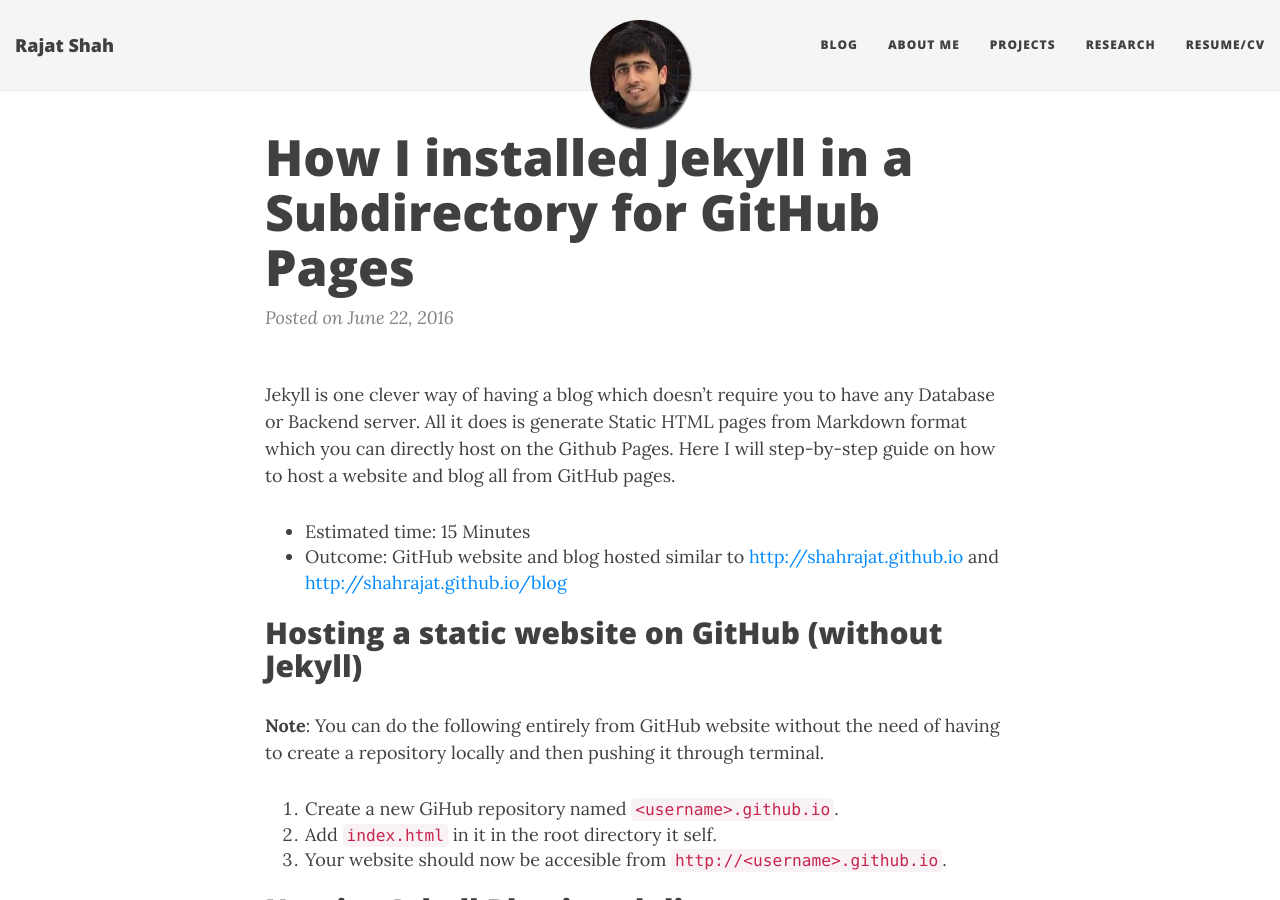
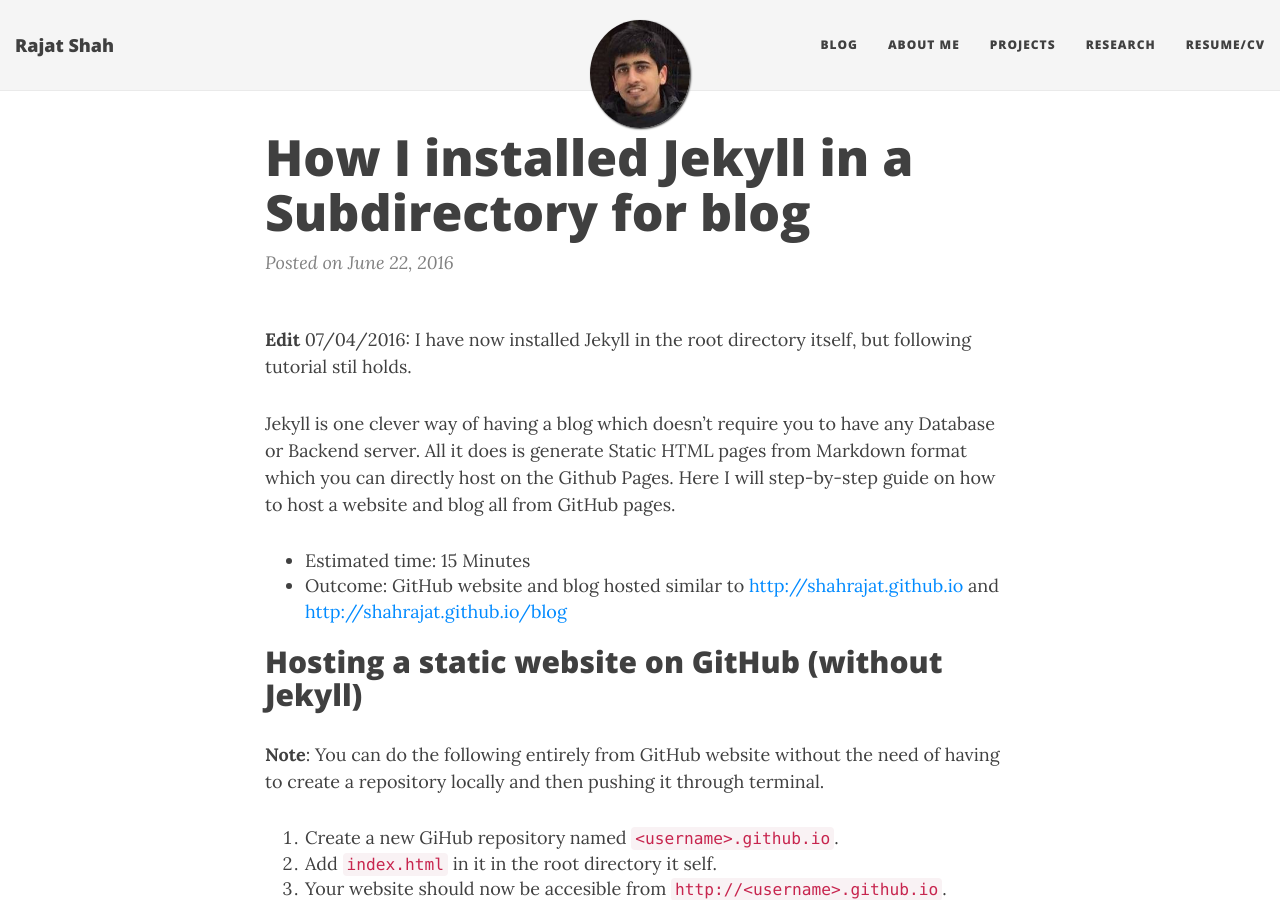
Before and after one commit to shahrajat/shahrajat.github.io, a Jekyll site: the page built from _posts/2016-06-22-install-jekyll-subdirectory-github-pages.md, in a window 1280 px wide and 900 px high. Built offline with Jekyll 4.4.1, drawn with Linux system fonts in a browser that asks for light colours; nearby versions of some CDN libraries; comment, search, counter and statistics services are not loaded.

Commit message:
Updated 2016-06-22-install-jekyll-subdirectory-github-pages.md

```diff
--- a/_posts/2016-06-22-install-jekyll-subdirectory-github-pages.md
+++ b/_posts/2016-06-22-install-jekyll-subdirectory-github-pages.md
@@ -1,10 +1,12 @@
 ---
 layout: post
-title: How I installed Jekyll in a Subdirectory for GitHub Pages
+title: How I installed Jekyll in a Subdirectory for blog
 date: '2016-06-22 20:54:40 -0700'
 categories: jekyll
 published: true
 ---
+**Edit** 07/04/2016: I have now installed Jekyll in the root directory itself, but following tutorial stil holds.
+
 Jekyll is one clever way of having a blog which doesn't require you to have any Database or Backend server. All it does is generate Static HTML pages from Markdown format which you can directly host on the Github Pages. Here I will step-by-step guide on how to host a website and blog all from GitHub pages.
 
 - Estimated time: 15 Minutes
```
